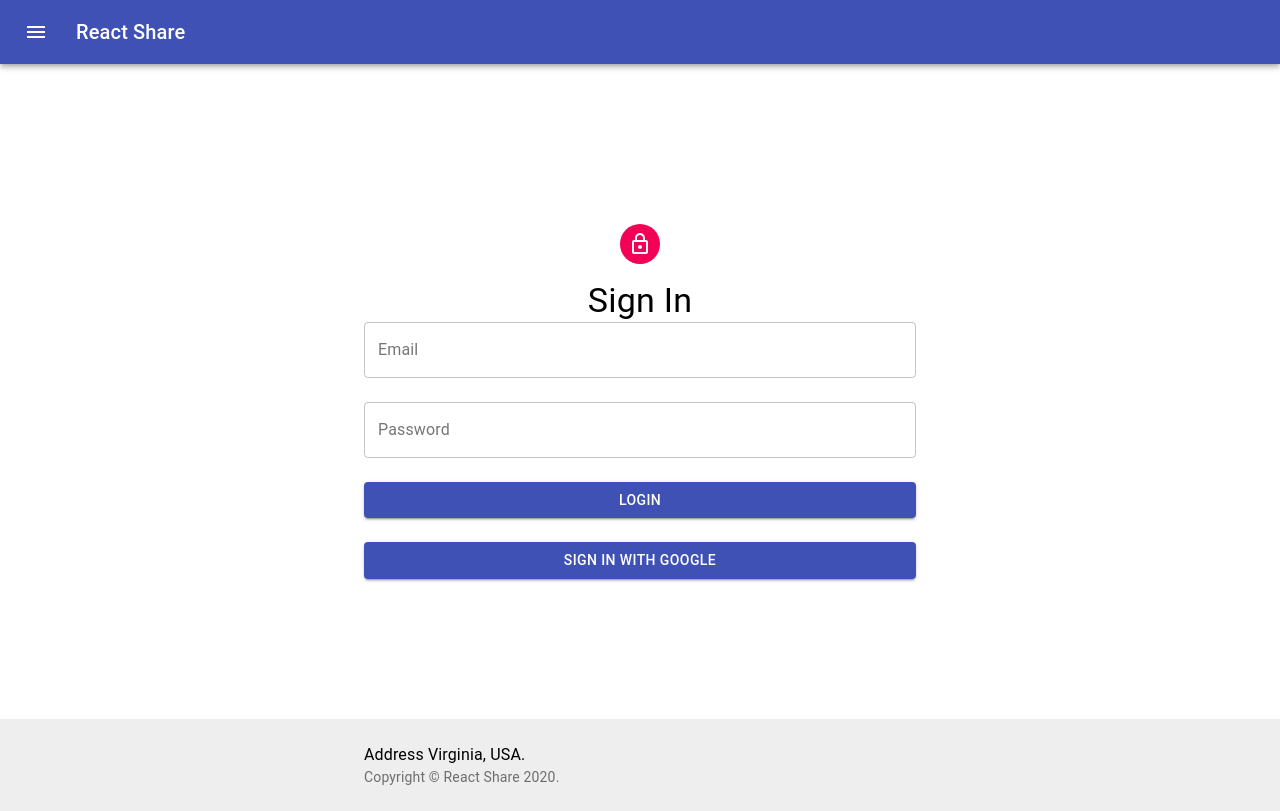
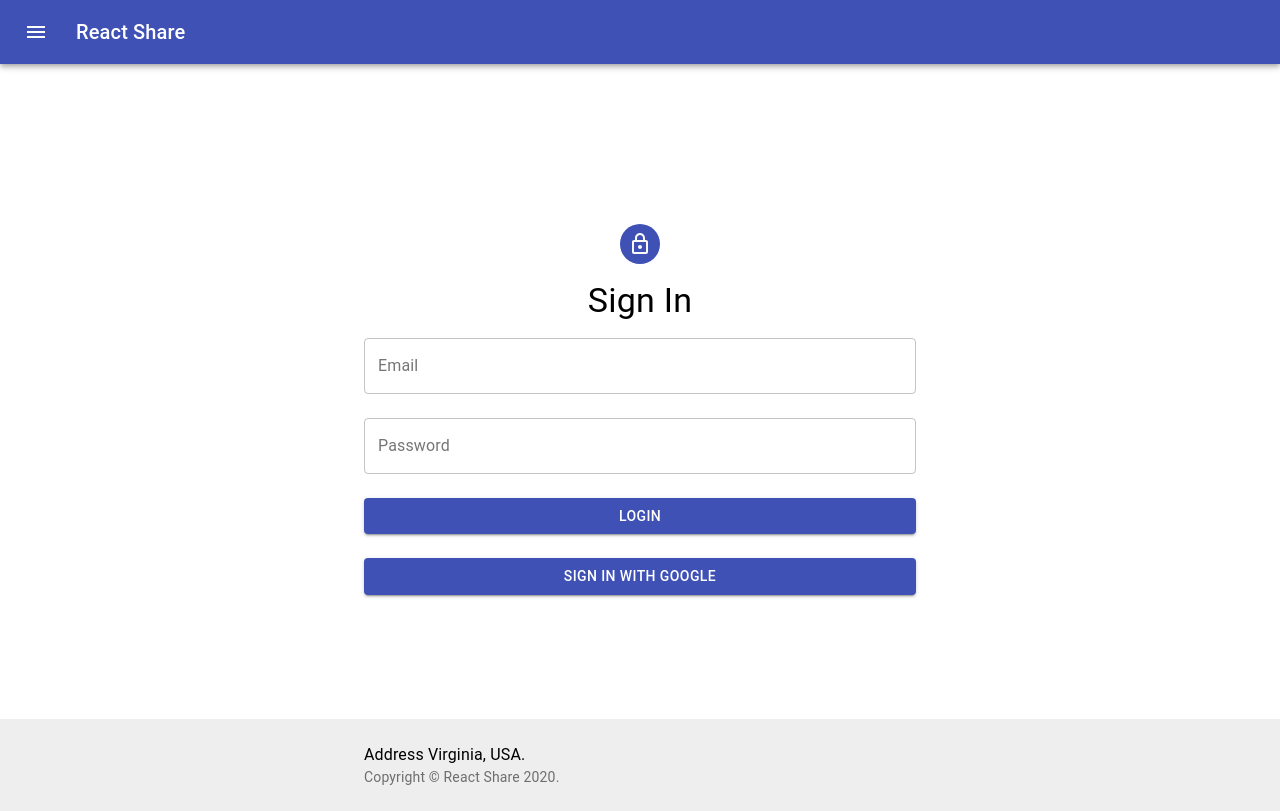
Before and after one commit to johnclarusway/react-share, a React (Create React App) app: page /login in a window 1280 px wide. Built offline with nearby package versions, Linux system fonts and the light colour scheme; no server answers.

Commit message:
feat: add icon & page name

```diff
--- a/src/pages/Signin.js
+++ b/src/pages/Signin.js
@@ -28,7 +28,10 @@ const stylesFunc = makeStyles((theme) => ({
   },
   avatar: {
     margin: "1rem auto",
-    backgroundColor: theme.palette.secondary.main,
+    backgroundColor: theme.palette.primary.main,
+  },
+  signIn: {
+    margin: "1rem",
   },
 }));
 
@@ -54,7 +57,9 @@ function Signin() {
       <Avatar className={signinStyles.avatar}>
         <LockOutlinedIcon />
       </Avatar>
-      <Typography variant="h4">Sign In</Typography>
+      <Typography className={signinStyles.signIn} variant="h4">
+        Sign In
+      </Typography>
       <Formik
         initialValues={initialValues}
         validationSchema={signInValidationSchema}
```
